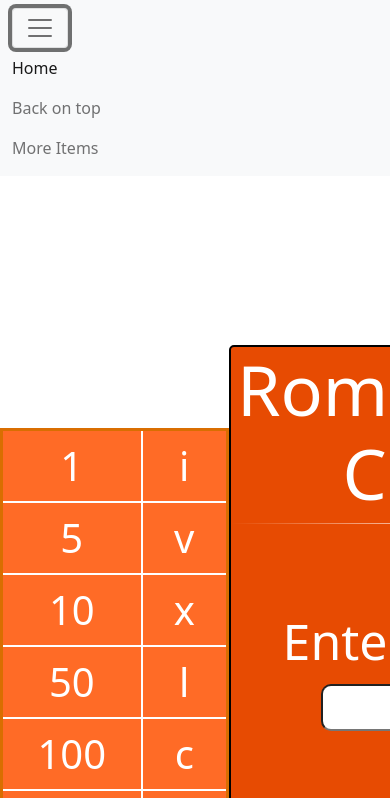
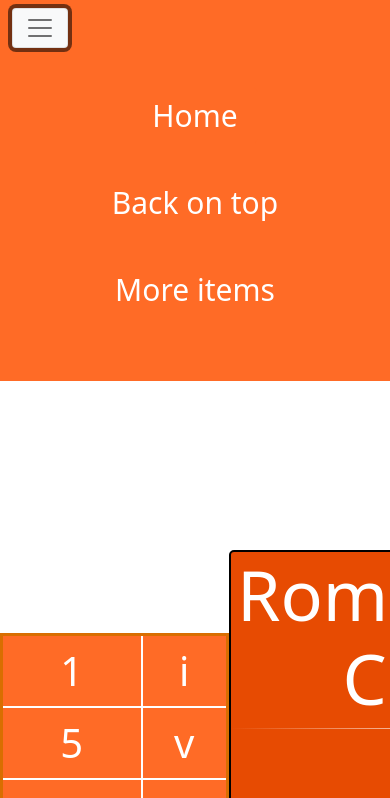
Before and after one commit to h2o-Noob/RNC, a plain HTML site: page index.html in a window 390 px wide. Both pictures are taken after a click on the button "Toggle navigation". Shown: the top 798 px of the page. Drawn offline with nearby package versions, Linux system fonts and the light colour scheme.

Commit message:
added responsive navbar

```diff
--- a/index.html
+++ b/index.html
@@ -12,29 +12,56 @@
       href="https://fonts.googleapis.com/css2?family=Baloo+2&display=swap"
       rel="stylesheet"
     />
-    <link href="https://cdn.jsdelivr.net/npm/bootstrap@5.1.3/dist/css/bootstrap.min.css" rel="stylesheet" integrity="sha384-1BmE4kWBq78iYhFldvKuhfTAU6auU8tT94WrHftjDbrCEXSU1oBoqyl2QvZ6jIW3" crossorigin="anonymous">
+    <link
+      href="https://cdn.jsdelivr.net/npm/bootstrap@5.1.3/dist/css/bootstrap.min.css"
+      rel="stylesheet"
+      integrity="sha384-1BmE4kWBq78iYhFldvKuhfTAU6auU8tT94WrHftjDbrCEXSU1oBoqyl2QvZ6jIW3"
+      crossorigin="anonymous"
+    />
     <title>Noob Converter</title>
   </head>
   <body>
-    <nav class="navbar navbar-expand-lg navbar-light bg-light">
-        <div class="container-fluid">
-          <button class="navbar-toggler" type="button" data-bs-toggle="collapse" data-bs-target="#navbarNav" aria-controls="navbarNav" aria-expanded="false" aria-label="Toggle navigation">
-            <span class="navbar-toggler-icon"></span>
-          </button>
-          <div class="collapse navbar-collapse" style="justify-content: center;" id="navbarNav">
-            <ul class="navbar-nav">
-              <li class="nav-item">
-                <a class="nav-link active" aria-current="page" href="#">Home</a>
-              </li>
-              <li class="nav-item">
-                <a class="nav-link" href="#">Back on top</a>
-              </li>
-              <li class="nav-item">
-                <a class="nav-link" href="#">More Items</a>
-              </li>
+    <nav id="desktopNav" class="nav">
+      <div class="nav-left">
+        <ul class="nav-list">
+          <li class="nav-itmes"><a href="#">Home</a></li>
+          <li class="nav-itmes"><a href="#">Back on top</a></li>
+          <li class="nav-itmes">
+            <a href="https://confident-wiles-cac02f.netlify.app/#projects"
+              >More items</a
+            >
+          </li>
+        </ul>
+      </div>
+      <div class="right"></div>
+    </nav>
+    <nav id="responsiveNav" class="navbar navbar-light">
+      <div class="container-fluid text-light">
+        <button
+          class="navbar-toggler bg-light"
+          type="button"
+          data-bs-toggle="collapse"
+          data-bs-target="#navbarToggleExternalContent"
+          aria-controls="navbarToggleExternalContent"
+          aria-expanded="false"
+          aria-label="Toggle navigation"
+        >
+          <span class="navbar-toggler-icon"></span>
+        </button>
+      </div>
+      <div class="collapse" id="navbarToggleExternalContent">
+        <div class="p-4">
+            <ul class="drop-nav-list">
+                <li class="nav-itmes"><a href="#">Home</a></li>
+                <li class="nav-itmes"><a href="#">Back on top</a></li>
+                <li class="nav-itmes">
+                  <a href="https://confident-wiles-cac02f.netlify.app/#projects"
+                    >More items</a
+                  >
+                </li>
             </ul>
-          </div>
         </div>
+      </div>
     </nav>
     <div class="main">
       <div class="leftSide">
@@ -130,7 +157,12 @@
       </div>
     </div>
     <footer>&copy noobCreates.org</footer>
+
     <script src="script.js"></script>
-    <script src="https://cdn.jsdelivr.net/npm/bootstrap@5.1.3/dist/js/bootstrap.bundle.min.js" integrity="sha384-ka7Sk0Gln4gmtz2MlQnikT1wXgYsOg+OMhuP+IlRH9sENBO0LRn5q+8nbTov4+1p" crossorigin="anonymous"></script>
+    <script
+      src="https://cdn.jsdelivr.net/npm/bootstrap@5.1.3/dist/js/bootstrap.bundle.min.js"
+      integrity="sha384-ka7Sk0Gln4gmtz2MlQnikT1wXgYsOg+OMhuP+IlRH9sENBO0LRn5q+8nbTov4+1p"
+      crossorigin="anonymous"
+    ></script>
   </body>
 </html>
--- a/romCon.css
+++ b/romCon.css
@@ -1,4 +1,4 @@
-*{
+.{
     margin: 0px;
     padding: 0px;
 }
--- a/style.css
+++ b/style.css
@@ -10,7 +10,7 @@ body
 }
 
 
-/* .nav
+.nav
 {
     background-color: rgb(255, 107, 38);
     height: 15vh;
@@ -18,12 +18,12 @@ body
     align-items: center;
     position: sticky;
     top: 0px;
-    box-shadow: 0px 1px 25px 1px black;
+    box-shadow: 0px -3px 16px 6px #0000008a;;
 }
 
 .nav-left
 {
-
+    width: 70%;
 }
 
 
@@ -31,6 +31,7 @@ body
 {
     display: flex;
     list-style: none;
+    justify-content: end;
 }
 
 .nav-itmes
@@ -38,7 +39,8 @@ body
     margin: 10px 20px;
     padding: 10px;
     border-radius: 15px;
-} */
+    border: 1px solid rgb(255, 107, 38);
+}
 
 
 .leftSide
@@ -52,15 +54,24 @@ body
     margin: auto;
 }
 
+.nav li a
+{
+    padding: 10px;
+    border-radius: 15px;
+    transition: 0.5s;
+    text-decoration: none;
+    font-size: 30px;
+    color: white;
+    padding: 10px;
+}
+
 
  a:hover
 {
-    background-color: rgb(255, 94, 20);
     padding: 10px;
     border-radius: 15px;
-    border-bottom: 2px solid rgb(179, 57, 1);
-    border-right: 2px solid rgb(179, 57, 1);
-    box-shadow: 5px 5px 10px #08080869;
+    box-shadow: 3px 3px 6px #08080869;
+    background-color: rgb(255, 94, 20);
 }
 
 
@@ -69,20 +80,10 @@ a:active
     background-color: rgb(255, 94, 20);
     padding: 10px;
     border-radius: 15px;
-    border-top: 2px solid rgb(179, 57, 1);
-    border-left: 2px solid rgb(179, 57, 1);
-    border-bottom: 0px solid rgb(179, 57, 1);
-    border-right: 0px solid rgb(179, 57, 1);
-    box-shadow: 5px 5px 10px #08080869;
+    box-shadow: 1px 1px 3px #02020269;
+    transition: 0.1s;
 }
 
-.nav-itmes a
-{
-    text-decoration: none;
-    font-size: 30px;
-    color: white;
-    padding: 10px;
-}
 
 footer
 {
@@ -129,3 +130,54 @@ footer
         text-align: center;
         background-color: rgb(255, 107, 38);
 }
+
+#responsiveNav{
+    display: none;
+    background-color: rgb(255, 107, 38);
+}
+
+
+.drop-nav-list{
+    list-style: none;
+    display: flex;
+    flex-direction: column;
+    justify-content: center;
+    align-items: center;
+    padding: 0px;
+}
+
+
+.drop-nav-list li{
+
+}
+
+
+.drop-nav-list li a{
+    text-decoration: none;
+    padding: 10px;
+    border-radius: 15px;
+    transition: 0.5s;
+    font-size: 30px;
+    color: white;
+    padding: 10px;
+}
+
+
+@media all and (max-width: 1024px){
+    *{
+        padding: 0px;
+        margin: 0px;
+    }
+
+    body{
+        height: 150vh;
+        font-family: 'Baloo 2', cursive;
+    }
+
+    #desktopNav{
+        display: none;
+    }
+    #responsiveNav{
+        display: block;
+    }
+}
```
Also changed, not shown: readme.txt.
